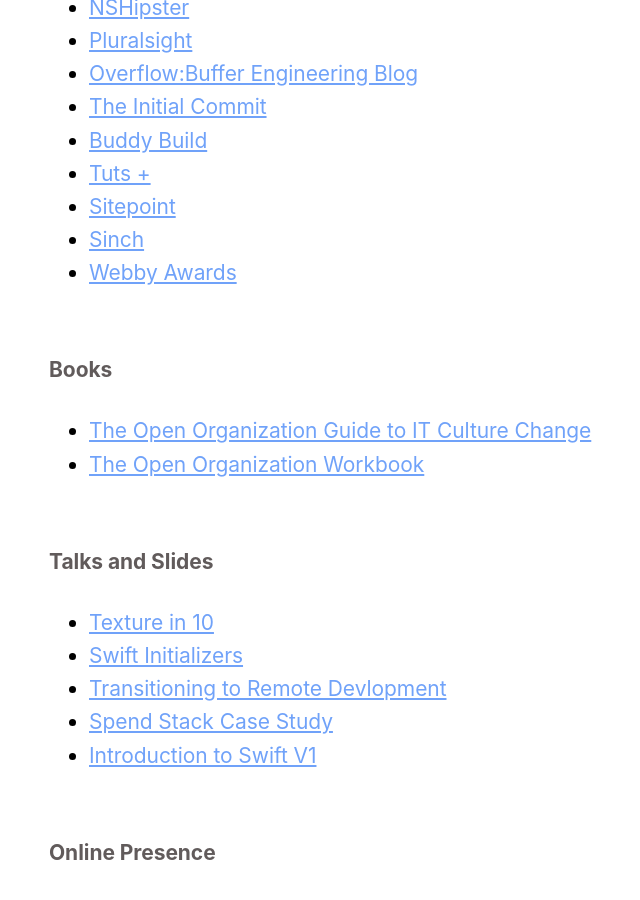
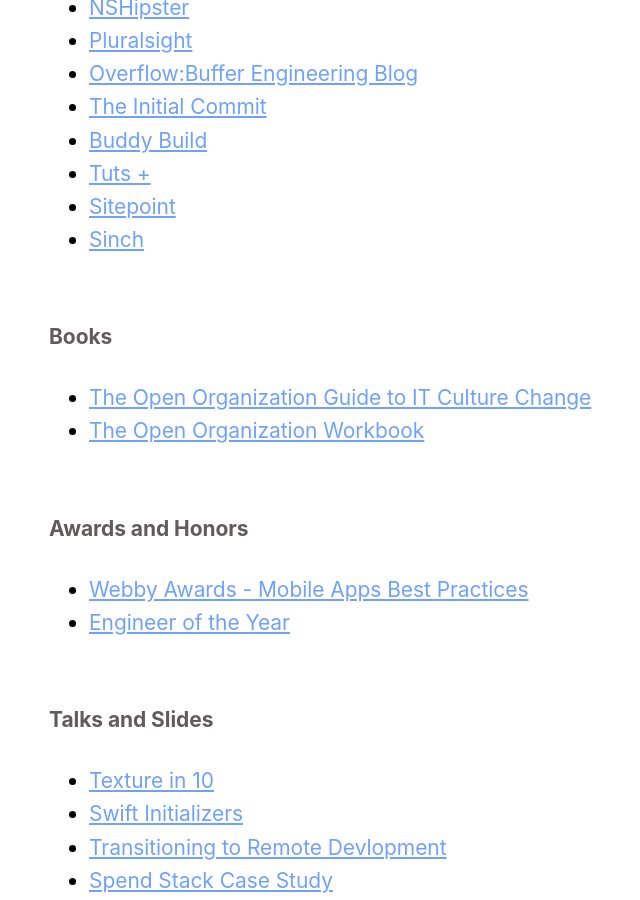
Before and after one commit to hassaan4584/Swiftjective-C, a Jekyll site: the page built from about.md, in a window 1280 px wide and 900 px high, scrolled down 933 px. Shown: the whole window, without its empty margins (171-811 px from the left). Built offline with Jekyll 4.4.1, drawn with Linux system fonts in a browser that asks for light colours.

Commit message:
Added Eng of the Year award

```diff
--- a/_data/myWork.yml
+++ b/_data/myWork.yml
@@ -15,13 +15,16 @@
     link: https://www.sitepoint.com/author/jordanmorgan/
   - title: Sinch
     link: https://www.sinch.com/tutorials/ios-push-notifications-tutorial/
-  - title: Webby Awards
-    link: https://www.webbyawards.com/winners/2018/mobile-sites-apps/features/best-practices/buffer/
 books:
   - title: The Open Organization Guide to IT Culture Change
     link: https://opensource.com/open-organization/resources/culture-change
   - title: The Open Organization Workbook
     link: https://opensource.com/open-organization/resources/workbook
+honors:
+  - title: Webby Awards - Mobile Apps Best Practices
+    link: https://www.webbyawards.com/winners/2018/mobile-sites-apps/features/best-practices/buffer/
+  - title: Engineer of the Year
+    link: https:/biz417.com
 talks:
   - title: Texture in 10
     link: https://www.youtube.com/watch?v=Tzuz9usUpco
--- a/about.md
+++ b/about.md
@@ -19,6 +19,13 @@
 #### Books
 <ul>
   {% for item in site.data.myWork.books %}
+    <li><a href="{{ item.link }}" target="_blank">{{ item.title }}</a></li>
+  {% endfor %}
+</ul>
+
+#### Awards and Honors
+<ul>
+  {% for item in site.data.myWork.honors %}
     <li><a href="{{ item.link }}" target="_blank">{{ item.title }}</a></li>
   {% endfor %}
 </ul>
```
Also changed, not shown: _posts/2019-02-25-A-Best-in-Class-App.md (+1 -1 lines), Gemfile.lock (deleted), 3 other files.
